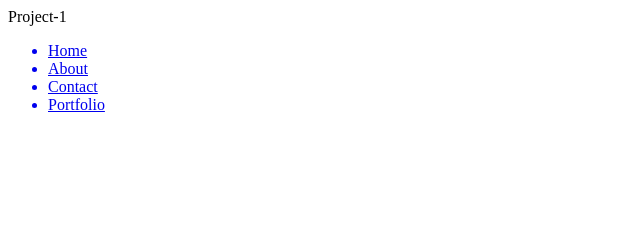
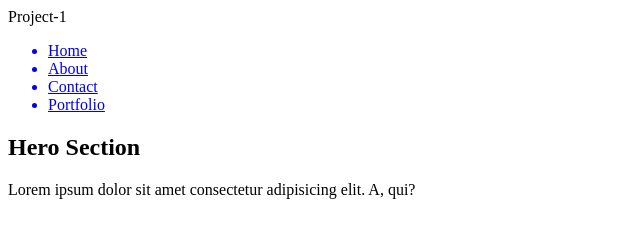
Before and after one commit to devola124/First-Project, a plain HTML site: page index.html in a window 1280 px wide. Shown: the whole page, without its empty margins (0-640 px from the left). Drawn offline with Linux system fonts and the light colour scheme.

Commit message:
section-added

```diff
--- a/index.html
+++ b/index.html
@@ -28,6 +28,12 @@
             </ul>
         </nav>
     </header>
+    <section id="hero">
+        <div class="container">
+            <h2>Hero Section</h2>
+            <p>Lorem ipsum dolor sit amet consectetur adipisicing elit. A, qui?</p>
+        </div>
+    </section>
 
 </body>
 </html>
```
